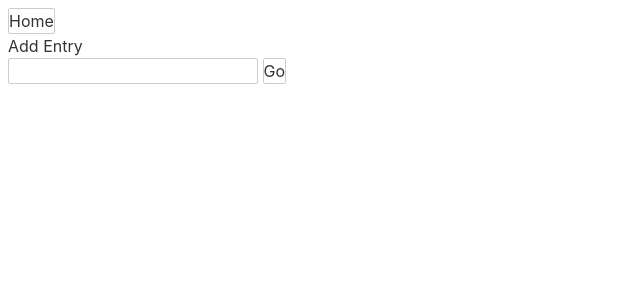
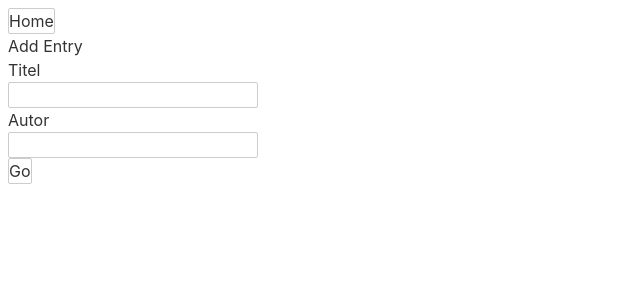
Before and after one commit to nividov/my_little_library, a Svelte app: page / in a window 1280 px wide. Both pictures are taken after a click on the button "Add entry". Shown: the top 300 px of the page, without its empty margins (0-640 px from the left). Built offline with nearby package versions, Linux system fonts and the light colour scheme.

Commit message:
updated the form and added the author

```diff
--- a/src/Components/AddEntry.svelte
+++ b/src/Components/AddEntry.svelte
@@ -7,30 +7,36 @@
 
     let inputField
 
-    function go(newTitle){
-        let found = false
+    function newEntry(newThing){
+        let form = newThing.currentTarget
+        let title = form.elements.namedItem("title").value
+        let author = form.elements.namedItem("author").value
 
         for(let i = 0; i < $data.length; i++){
-            if($data[i].title === newTitle){
-                found = true
+            if($data[i].title === title && $data[i].author === author ){
                 alert("Dieser Eintrag existiert bereits")
-                break
+                return
             }
         }
 
-        if(found === false){
-            let newObject = {
-                title: newTitle
-            }
-            $data = [...$data, newObject]
-            console.log($data)
+        let newObject = {
+            title: title,
+            author: author
         }
+        $data = [...$data, newObject]
+        console.log($data)
     }
 
 </script>
+
 <HomeButton />
+
 <div>Add Entry</div>
-<div>
-    <input type="text" bind:value={inputField}>
-    <button on:click={() => go(inputField)}>Go</button>
-</div>
+
+<form on:submit|preventDefault={newEntry} name="form">
+    <label for="title"> Titel </label>
+    <input type="text" name="title" bind:value={inputField}><br>
+    <label for="author"> Autor </label>
+    <input type="text" name="author"><br>
+    <button type="submit">Go</button>
+</form>
--- a/src/store.js
+++ b/src/store.js
@@ -21,6 +21,7 @@ const writableLocalStorage = (key, startValue) => {
 
 export const data = writableLocalStorage('data', [
     {
-        title: "Hello"
+        title: "Hello",
+        author: "Harry Windsor"
     }
 ]);
```
